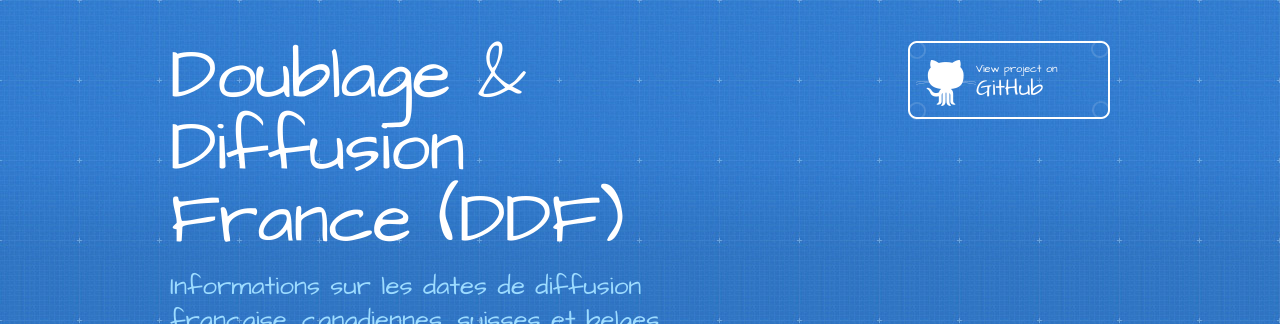
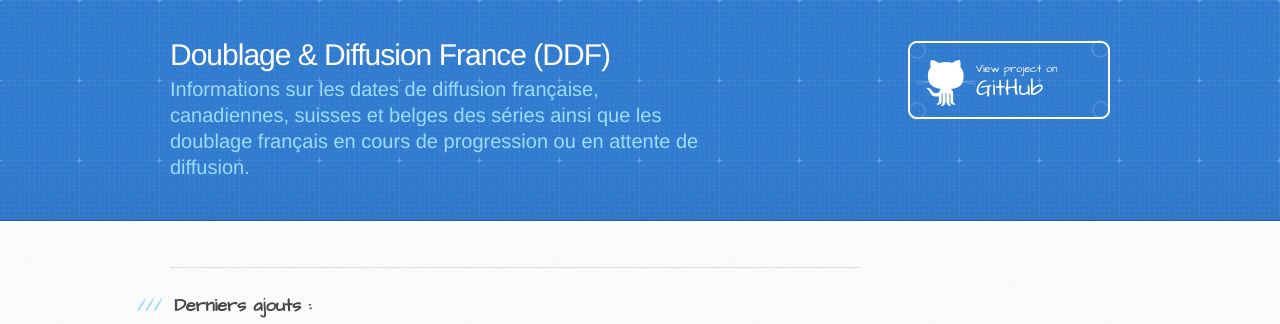
Before and after one commit to ArturiaPendragon/doublageFrance, a PHP site: page / in a window 1280 px wide. Shown: the top 324 px of the page. Run offline with PHP 8.4, Linux system fonts and the light colour scheme.

Commit message:
Update stylesheet.css

```diff
--- a/stylesheets/stylesheet.css
+++ b/stylesheets/stylesheet.css
@@ -450,7 +450,7 @@ a:hover {
 header {
   padding-top: 40px;
   padding-bottom: 40px;
-  font-family: 'Architects Daughter', 'Helvetica Neue', Helvetica, Arial, serif;
+  font-family: 'Helvetica Neue', Helvetica, Arial, serif;
   background: #2e7bcf url(../images/header-bg.jpg) 0 0 repeat-x;
   border-bottom: solid 1px #275da1;
 }
@@ -459,7 +459,7 @@ header h1 {
   width: 540px;
   margin-top: 0;
   margin-bottom: 0.2em;
-  font-size: 72px;
+  font-size: 30px;
   font-weight: normal;
   line-height: 1;
   color: #fff;
@@ -470,7 +470,7 @@ header h2 {
   width: 540px;
   margin-top: 0;
   margin-bottom: 0;
-  font-size: 26px;
+  font-size: 20px;
   font-weight: normal;
   line-height: 1.3;
   color: #9ddcff;
```
